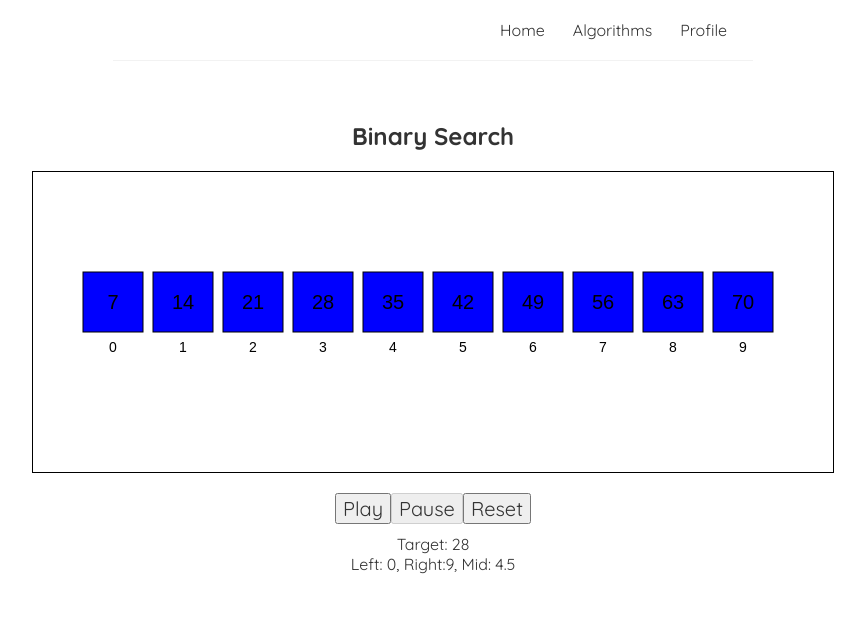
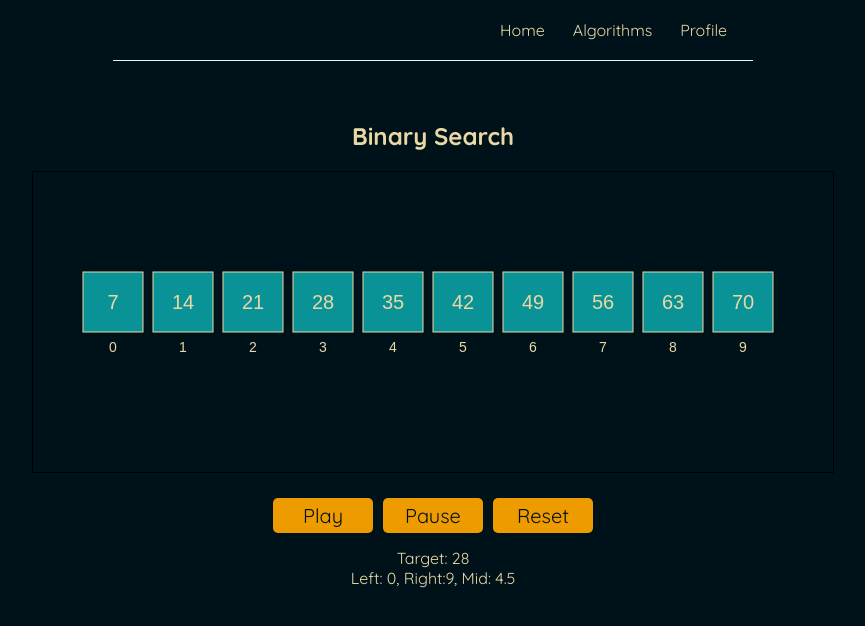
Before and after one commit to AnyaH0831/algovisual-pro, a React (Create React App) app: page / in a window 1280 px wide. Shown: the top 626 px of the page, without its empty margins (207-1072 px from the left). Built offline with nearby package versions, Linux system fonts and the light colour scheme.

Commit message:
Added colour pallete

```diff
--- a/src/index.css
+++ b/src/index.css
@@ -1,10 +1,31 @@
 @import url('https://fonts.googleapis.com/css2?family=Quicksand:wght@300;400;500;600;700&display=swap');
+
+:root {
+  /* CSS HEX */
+  --ink-black: #001219ff;
+  --dark-teal: #005f73ff;
+  --dark-cyan: #0a9396ff;
+  --pine-teal: #004733ff;
+  --dusty-olive: #75906dff;
+  --vanilla-custard: #e9d8a6ff;
+  --golden-orange: #ee9b00ff;
+  --rusty-spice: #bb3e03ff;
+  --oxidized-iron: #ae2012ff;
+  --mahogany-red: #a5211cff;
+}
+
+/* body {
+
+  color: var(--vanilla-custard);
+} */
 
 /* base styles */
 * {
   margin: 0;
   font-family: "Quicksand";
-  color: #333;
+  background-color: var(--ink-black);
+  /* color: #333; */
+  color: var(--vanilla-custard);
 }
 .navbar {
   padding: 20px;
@@ -51,5 +72,22 @@
 
 button{
   font-size: 20px;
-  color:
+  background-color: var(--golden-orange);
+  color: var(--ink-black);
+  padding: 5px 5px;
+  border: none;
+  cursor: pointer;
+  min-width: 100px;
+  border-radius: 5px;
+  margin: 5px;
 }
+
+button:hover {
+  background-color: var(--rusty-spice);
+}
+
+
+/* button{
+  font-size: 20px;
+  background-color: var(--golden-orange);
+} */
--- a/src/pages/BinarySearchVisualizer.js
+++ b/src/pages/BinarySearchVisualizer.js
@@ -1,4 +1,17 @@
 import {useState, useEffect, useRef} from 'react'
+
+const COLORS = {
+    inkblack:'#001219ff',
+    darkTeal: '#005f73ff',
+    darkCyan: '#0a9396ff',
+    pineTeal: '#004733ff',
+    dustyOlive: '#75906dff',
+    vanillaCustard: '#e9d8a6ff',
+    goldenOrange: '#ee9b00ff',
+    rustySpice: '#bb3e03ff',
+    oxidizedIron: '#ae2012ff',
+    mahoganyRed: '#a5211cff'
+};
 
 function BinarySearchVisualizer(){
 
@@ -38,20 +51,20 @@ function BinarySearchVisualizer(){
             const y = startY;
 
             if (index === mid){
-                ctx.fillStyle = 'orange';
+                ctx.fillStyle = COLORS.goldenOrange;
             }else if (index >= left && index <= right){
-                ctx.fillStyle = 'blue';
+                ctx.fillStyle = COLORS.darkCyan;
             }else{
-                ctx.fillStyle = 'white';
+                ctx.fillStyle = COLORS.darkTeal;
             }
 
 
             ctx.fillRect(x,y,boxWidth,boxHeight);
-            ctx.strokeStyle = 'black';
+            ctx.strokeStyle = COLORS.vanillaCustard;
 
             ctx.strokeRect(x,y,boxWidth,boxHeight);
 
-            ctx.fillStyle = 'black';
+            ctx.fillStyle = COLORS.vanillaCustard;
             ctx.font = '20px Arial';
             ctx.textAlign  = 'center';
             ctx.fillText(value, x + boxWidth/2, y + boxHeight/2 + 7);
```
